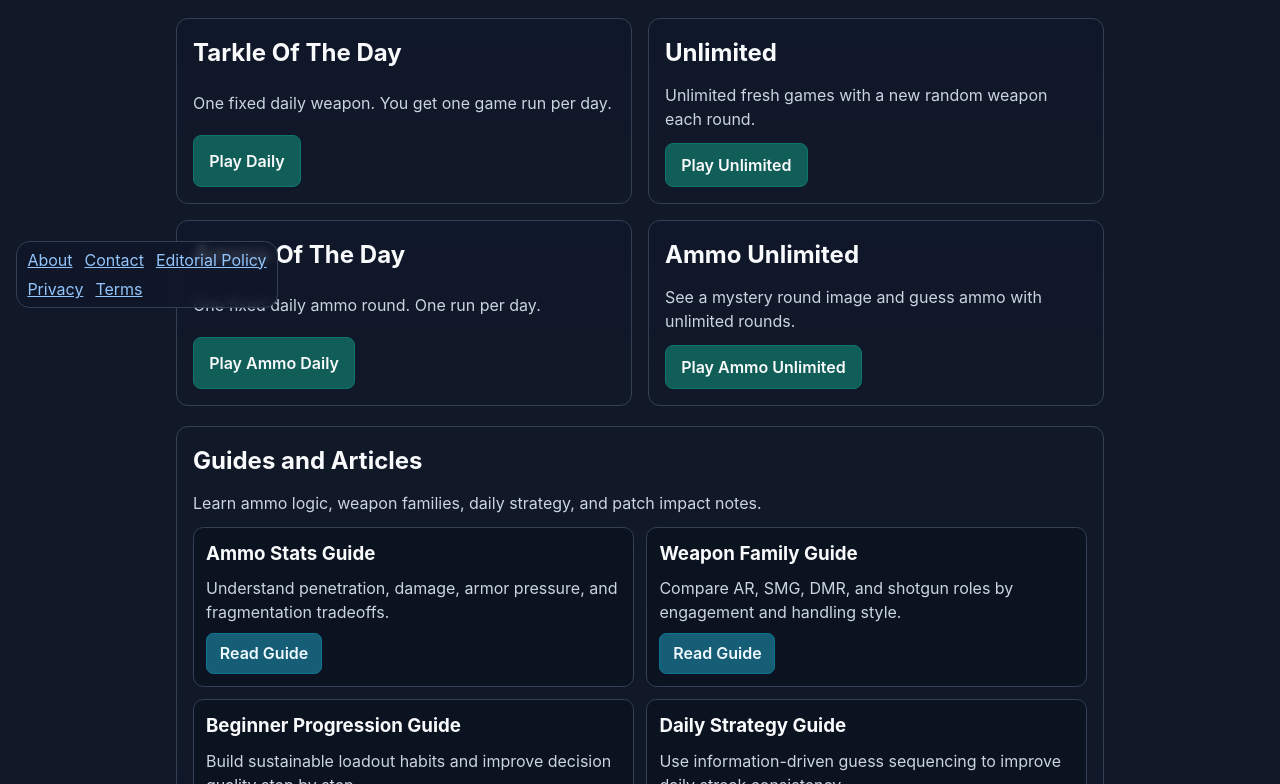
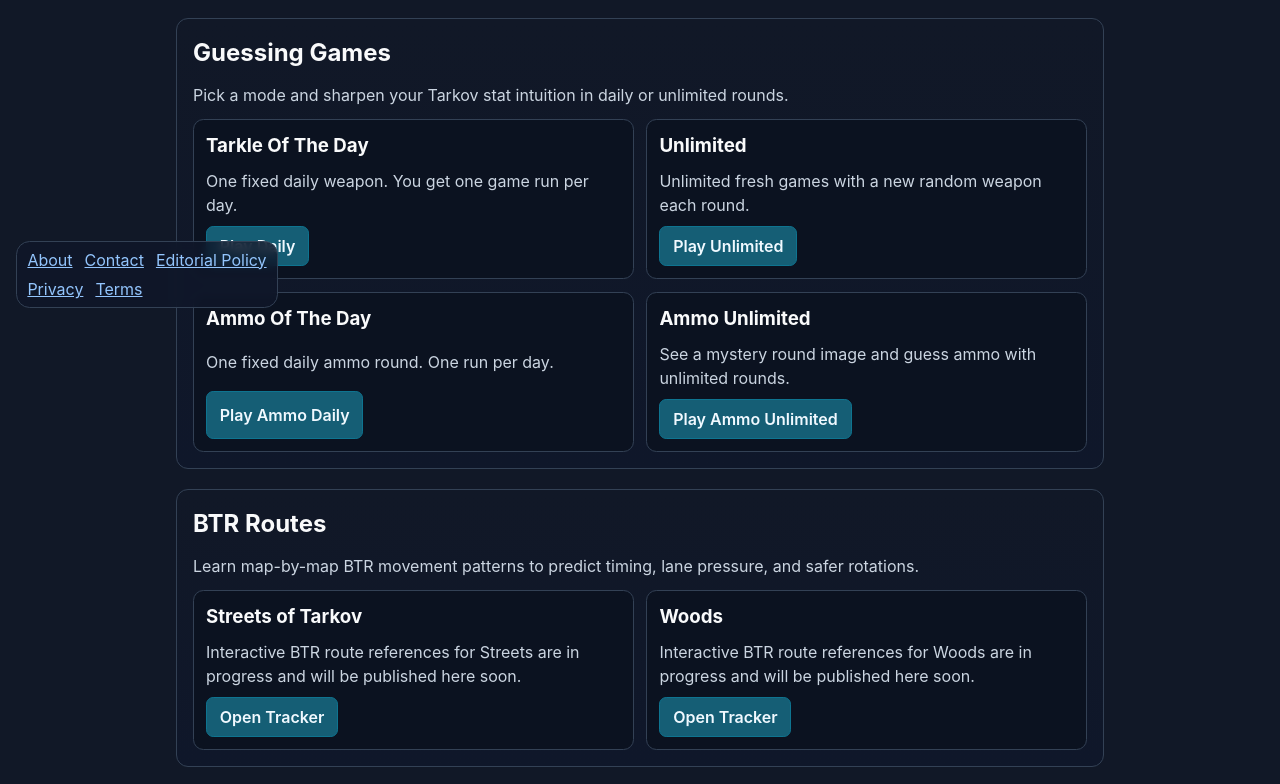
Before and after one commit to FatherPatrick/Tarkle, a React (Vite) app: page / in a window 1280 px wide. Shown: the part 476-1260 px from the top of the page. Built offline with nearby package versions, Linux system fonts and the light colour scheme; no server answers.

Commit message:
Adding BTR tracker pages

```diff
--- a/src/app/routeConfig.jsx
+++ b/src/app/routeConfig.jsx
@@ -17,7 +17,9 @@
 const AmmoGlossaryPage = lazy(() => import('../pages/reference/AmmoGlossaryPage'))
 const DataTransparencyPage = lazy(() => import('../pages/reference/DataTransparencyPage'))
 const HowTarkleWorksPage = lazy(() => import('../pages/reference/HowTarkleWorksPage'))
+const StreetsBtrTrackerPage = lazy(() => import('../pages/reference/StreetsBtrTrackerPage'))
 const WeaponStatsGlossaryPage = lazy(() => import('../pages/reference/WeaponStatsGlossaryPage'))
+const WoodsBtrTrackerPage = lazy(() => import('../pages/reference/WoodsBtrTrackerPage'))
 
 const SITE_ORIGIN = 'https://tarkovle.vercel.app'
 const VALID_VIEWS = new Set(['home', 'game', 'static'])
@@ -131,6 +133,20 @@
     description:
       'See Tarkle rules, scoring interpretation, and practical examples for weapon and ammo rounds.',
   },
+  '/reference/streets-btr-tracker': {
+    view: 'static',
+    component: StreetsBtrTrackerPage,
+    title: 'Streets of Tarkov BTR Tracker',
+    description:
+      'Track Streets of Tarkov BTR routes with a dedicated map surface for route overlays and tooltip annotations.',
+  },
+  '/reference/woods-btr-tracker': {
+    view: 'static',
+    component: WoodsBtrTrackerPage,
+    title: 'Woods BTR Tracker',
+    description:
+      'Track Woods BTR routes with a dedicated map surface for route overlays and tooltip annotations.',
+  },
   '/reference/data-transparency': {
     view: 'static',
     component: DataTransparencyPage,
@@ -187,6 +203,8 @@
   '/reference/ammo-glossary': () => import('../pages/reference/AmmoGlossaryPage'),
   '/reference/weapon-stats-glossary': () => import('../pages/reference/WeaponStatsGlossaryPage'),
   '/reference/how-tarkle-works': () => import('../pages/reference/HowTarkleWorksPage'),
+  '/reference/streets-btr-tracker': () => import('../pages/reference/StreetsBtrTrackerPage'),
+  '/reference/woods-btr-tracker': () => import('../pages/reference/WoodsBtrTrackerPage'),
   '/reference/data-transparency': () => import('../pages/reference/DataTransparencyPage'),
   '/editorial-policy': () => import('../pages/legal/EditorialPolicyPage'),
   '/privacy': () => import('../pages/legal/PrivacyPage'),
@@ -250,7 +268,12 @@
 function getLikelyNextPaths(pathname) {
   switch (pathname) {
     case '/':
-      return ['/guides/ammo-stats', '/guides/weapon-family', '/contact', '/about']
+      return [
+        '/guides/ammo-stats',
+        '/guides/weapon-family',
+        '/reference/streets-btr-tracker',
+        '/reference/woods-btr-tracker',
+      ]
     case '/weapon/daily':
     case '/weapon/unlimited':
       return ['/guides/weapon-family', '/guides/daily-strategy', '/reference/weapon-stats-glossary']
--- a/src/pages/core/HomePage.jsx
+++ b/src/pages/core/HomePage.jsx
@@ -20,39 +20,71 @@
 
       <AdSlot label="Sponsored" minHeight={130} slot="1000000001" />
 
-      <div className="home-mode-grid">
-        <article className="home-mode-card">
-          <h2>Tarkle Of The Day</h2>
+      <section className="content-hub" aria-label="Guessing games">
+        <h2>Guessing Games</h2>
+        <p className="content-hub-subtitle">
+          Pick a mode and sharpen your Tarkov stat intuition in daily or unlimited rounds.
+        </p>
+
+        <div className="content-hub-grid">
+          <article className="content-hub-card">
+            <h3>Tarkle Of The Day</h3>
             <p>One fixed daily weapon. You get one game run per day.</p>
-          <a className="home-mode-button" href="/weapon/daily">
+            <a className="content-hub-link" href="/weapon/daily">
               Play Daily
             </a>
           </article>
 
-        <article className="home-mode-card">
-          <h2>Unlimited</h2>
+          <article className="content-hub-card">
+            <h3>Unlimited</h3>
             <p>Unlimited fresh games with a new random weapon each round.</p>
-          <a className="home-mode-button" href="/weapon/unlimited">
+            <a className="content-hub-link" href="/weapon/unlimited">
               Play Unlimited
             </a>
           </article>
 
-        <article className="home-mode-card">
-          <h2>Ammo Of The Day</h2>
+          <article className="content-hub-card">
+            <h3>Ammo Of The Day</h3>
             <p>One fixed daily ammo round. One run per day.</p>
-          <a className="home-mode-button" href="/ammo/daily">
+            <a className="content-hub-link" href="/ammo/daily">
               Play Ammo Daily
             </a>
           </article>
 
-        <article className="home-mode-card">
-          <h2>Ammo Unlimited</h2>
+          <article className="content-hub-card">
+            <h3>Ammo Unlimited</h3>
             <p>See a mystery round image and guess ammo with unlimited rounds.</p>
-          <a className="home-mode-button" href="/ammo/unlimited">
+            <a className="content-hub-link" href="/ammo/unlimited">
               Play Ammo Unlimited
             </a>
           </article>
         </div>
+      </section>
+
+      <section className="content-hub" aria-label="BTR routes">
+        <h2>BTR Routes</h2>
+        <p className="content-hub-subtitle">
+          Learn map-by-map BTR movement patterns to predict timing, lane pressure, and safer rotations.
+        </p>
+
+        <div className="content-hub-grid">
+          <article className="content-hub-card btr-route-card">
+            <h3>Streets of Tarkov</h3>
+            <p>Interactive BTR route references for Streets are in progress and will be published here soon.</p>
+            <a className="content-hub-link" href="/reference/streets-btr-tracker">
+              Open Tracker
+            </a>
+          </article>
+
+          <article className="content-hub-card btr-route-card">
+            <h3>Woods</h3>
+            <p>Interactive BTR route references for Woods are in progress and will be published here soon.</p>
+            <a className="content-hub-link" href="/reference/woods-btr-tracker">
+              Open Tracker
+            </a>
+          </article>
+        </div>
+      </section>
 
       <section className="content-hub" aria-label="Guides and articles">
         <h2>Guides and Articles</h2>
--- /dev/null
+++ b/src/pages/reference/StreetsBtrTrackerPage.jsx
@@ -0,0 +1,48 @@
+import streets3dImage from '../../assets/streets-3d.jpg'
+
+const STREETS_POINTS = [
+  { id: 'streets-1', label: 'Collapsed Crane', left: '49.8%', top: '62.8%' },
+  { id: 'streets-2', label: 'Old Scav Checkpoint', left: '56.2%', top: '38.3%' },
+  { id: 'streets-3', label: 'Pinewood Hotel', left: '69.55%', top: '49%' },
+  { id: 'streets-4', label: 'City Center', left: '61.3%', top: '62.4%' },
+  { id: 'streets-5', label: 'Tram', left: '73.55%', top: '69.5%' },
+  { id: 'streets-6', label: 'Rodina Cinema', left: '67.15%', top: '87%' }
+]
+
+function StreetsBtrTrackerPage() {
+  return (
+    <section className="content-page btr-tracker-page">
+      <div className="btr-tracker-header">
+        <h1>Streets of Tarkov BTR Tracker</h1>
+        <a className="legal-back" href="/">
+          Back Home
+        </a>
+      </div>
+
+      <div className="btr-tracker-stage">
+        <div className="btr-map-wrap">
+          <img
+            className="btr-tracker-image"
+            src={streets3dImage}
+            alt="Streets of Tarkov 3D map for BTR route tracking"
+          />
+
+          {STREETS_POINTS.map((point) => (
+            <button
+              key={point.id}
+              type="button"
+              className="btr-hotspot"
+              style={{ left: point.left, top: point.top }}
+              aria-label={point.label}
+            >
+              <span className="btr-hotspot-dot" aria-hidden="true" />
+              <span className="btr-hotspot-tooltip">{point.label}</span>
+            </button>
+          ))}
+        </div>
+      </div>
+    </section>
+  )
+}
+
+export default StreetsBtrTrackerPage
--- /dev/null
+++ b/src/pages/reference/WoodsBtrTrackerPage.jsx
@@ -0,0 +1,50 @@
+import woods3dImage from '../../assets/woods-3d.jpg'
+
+const WOODS_POINTS = [
+  { id: 'woods-1', label: 'Scav bunker', left: '41.7%', top: '15.9%' },
+  { id: 'woods-2', label: 'Sunken Village', left: '52.2%', top: '16.6%' },
+  { id: 'woods-3', label: 'Old Sawmill', left: '67.4%', top: '40%' },
+  { id: 'woods-4', label: 'Sawmill', left: '47.3%', top: '47.2%' },
+  { id: 'woods-5', label: 'Junction', left: '51.6%', top: '32.5%' },
+  { id: 'woods-6', label: 'Emercom Base', left: '53.8%', top: '65.8%' },
+  { id: 'woods-7', label: 'USEC Checkpoint', left: '39.6%', top: '49.2%' },
+  { id: 'woods-8', label: 'Train Depot', left: '73.2%', top: '59%' }
+]
+
+function WoodsBtrTrackerPage() {
+  return (
+    <section className="content-page btr-tracker-page">
+      <div className="btr-tracker-header">
+        <h1>Woods BTR Tracker</h1>
+        <a className="legal-back" href="/">
+          Back Home
+        </a>
+      </div>
+
+      <div className="btr-tracker-stage">
+        <div className="btr-map-wrap">
+          <img
+            className="btr-tracker-image"
+            src={woods3dImage}
+            alt="Woods 3D map for BTR route tracking"
+          />
+
+          {WOODS_POINTS.map((point) => (
+            <button
+              key={point.id}
+              type="button"
+              className="btr-hotspot"
+              style={{ left: point.left, top: point.top }}
+              aria-label={point.label}
+            >
+              <span className="btr-hotspot-dot" aria-hidden="true" />
+              <span className="btr-hotspot-tooltip">{point.label}</span>
+            </button>
+          ))}
+        </div>
+      </div>
+    </section>
+  )
+}
+
+export default WoodsBtrTrackerPage
--- a/src/styles/home.css
+++ b/src/styles/home.css
@@ -93,40 +93,6 @@
   background: #991b1b;
 }
 
-.home-mode-grid {
-  display: grid;
-  grid-template-columns: repeat(2, minmax(0, 1fr));
-  gap: 1rem;
+.btr-route-card {
+  align-content: start;
 }
-
-.home-mode-card {
-  border: 1px solid #334155;
-  background: linear-gradient(180deg, #0f172a 0%, #111827 100%);
-  border-radius: 0.75rem;
-  padding: 1rem;
-  display: grid;
-  gap: 0.75rem;
-}
-
-.home-mode-card h2 {
-  margin: 0;
-}
-
-.home-mode-card p {
-  margin: 0;
-  color: #cbd5e1;
-}
-
-.home-mode-button {
-  display: inline-flex;
-  align-items: center;
-  width: fit-content;
-  border: 1px solid #0f766e;
-  background: #115e59;
-  color: #f9fafb;
-  border-radius: 0.5rem;
-  padding: 0.55rem 0.95rem;
-  cursor: pointer;
-  font-weight: 600;
-  text-decoration: none;
-}
--- a/src/styles/responsive.css
+++ b/src/styles/responsive.css
@@ -13,10 +13,6 @@
     font-size: clamp(2.5rem, 10vw, 3.6rem);
   }
 
-  .home-mode-grid {
-    grid-template-columns: 1fr;
-  }
-
   .content-hub-grid {
     grid-template-columns: 1fr;
   }
@@ -29,4 +25,14 @@
     left: 0.75rem;
     bottom: 0.75rem;
   }
+
+  .btr-tracker-header {
+    flex-wrap: wrap;
+    align-items: flex-start;
+  }
+
+  .btr-tracker-stage {
+    height: calc(100vh - 11.75rem);
+    min-height: 20rem;
+  }
 }
```
Also changed, not shown: src/styles/content-pages.css (+89 -0 lines), 2 other files (tests, documents, lock files or other folders). Lines whose indentation alone changed are shown as unchanged.
